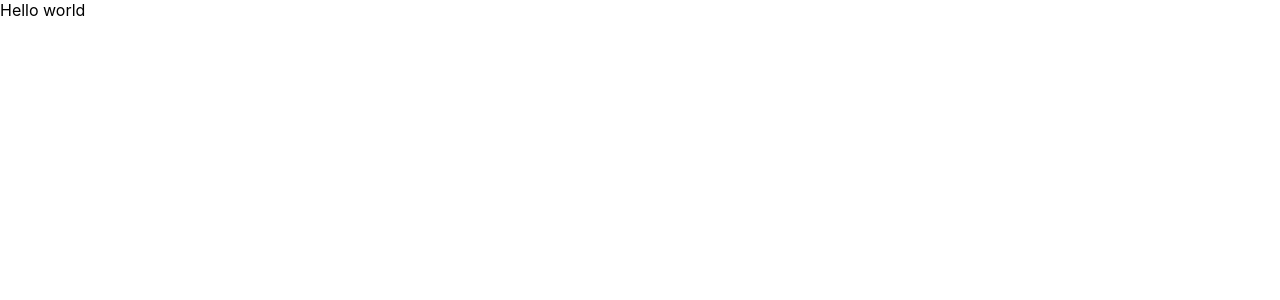
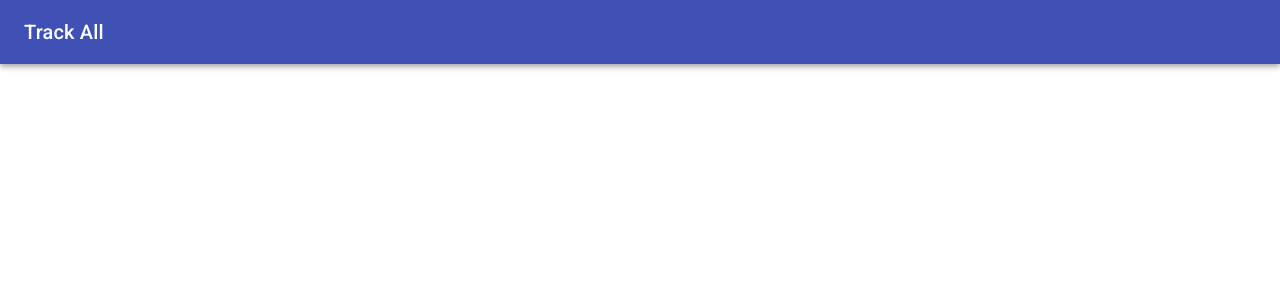
Before and after one commit to jeremeylee/TrackAll, a React (Create React App) app in the folder client/: page / in a window 1280 px wide. Shown: the top 300 px of the page. Built offline with nearby package versions, Linux system fonts and the light colour scheme.

Commit message:
Changed AppBar.js to Navigation.js and implemented into app.js

```diff
--- a/client/src/App.js
+++ b/client/src/App.js
@@ -1,7 +1,12 @@
 import React from "react";
+import Navigation from "./components/Navigation";
 
-function App() {
-	return <div>Hello world</div>;
-}
+const App = () => {
+	return (
+		<div>
+			<Navigation />
+		</div>
+	);
+};
 
 export default App;
--- /dev/null
+++ b/client/src/components/Navigation.js
@@ -0,0 +1,14 @@
+import React from "react";
+import { AppBar, Toolbar, Typography } from "@material-ui/core";
+
+const Navigation = props => {
+	return (
+		<AppBar position="sticky">
+			<Toolbar>
+				<Typography variant="h6">Track All</Typography>
+			</Toolbar>
+		</AppBar>
+	);
+};
+
+export default Navigation;
```
Also changed, not shown: client/src/components/AppBar.js (deleted, +0 -12 lines).
